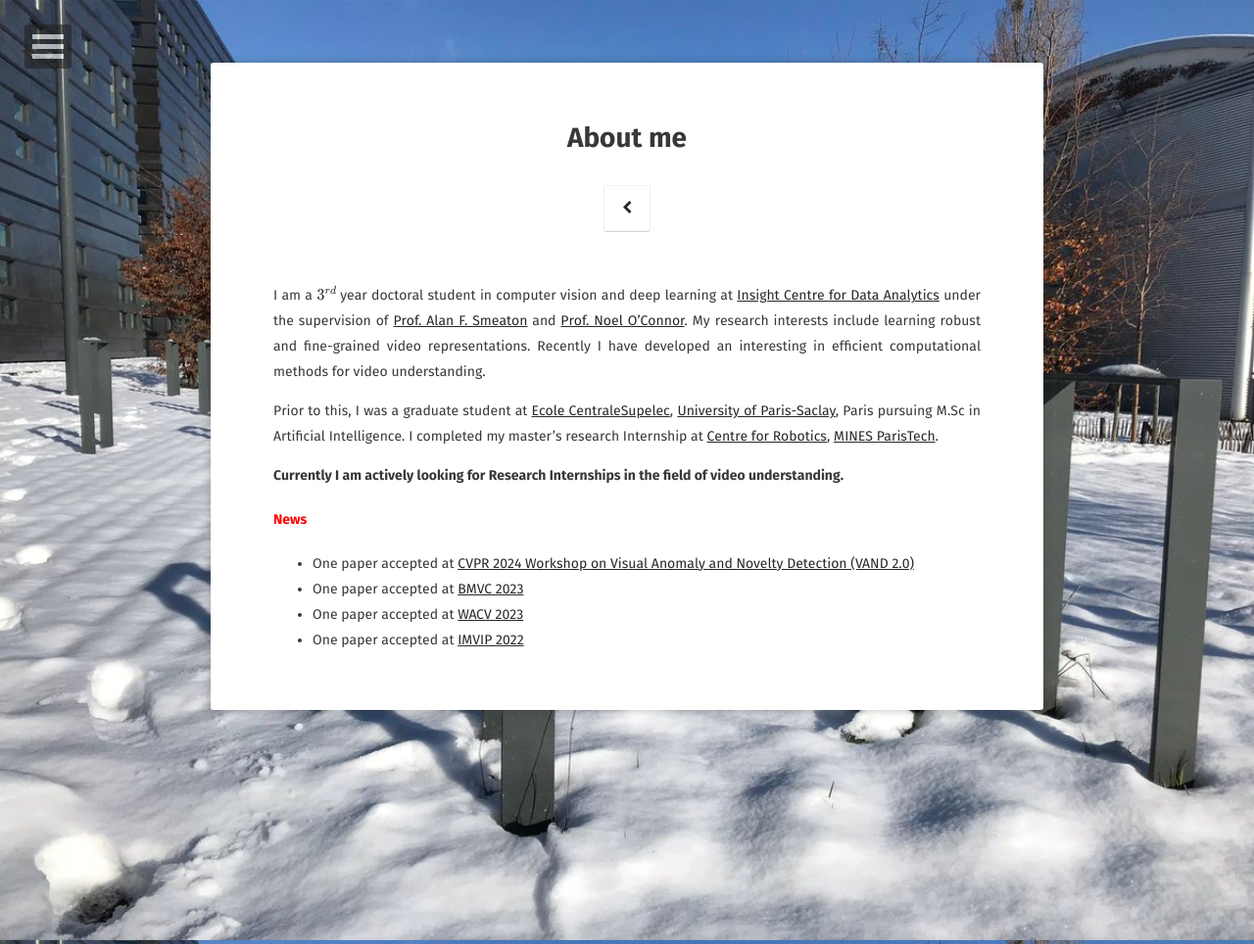
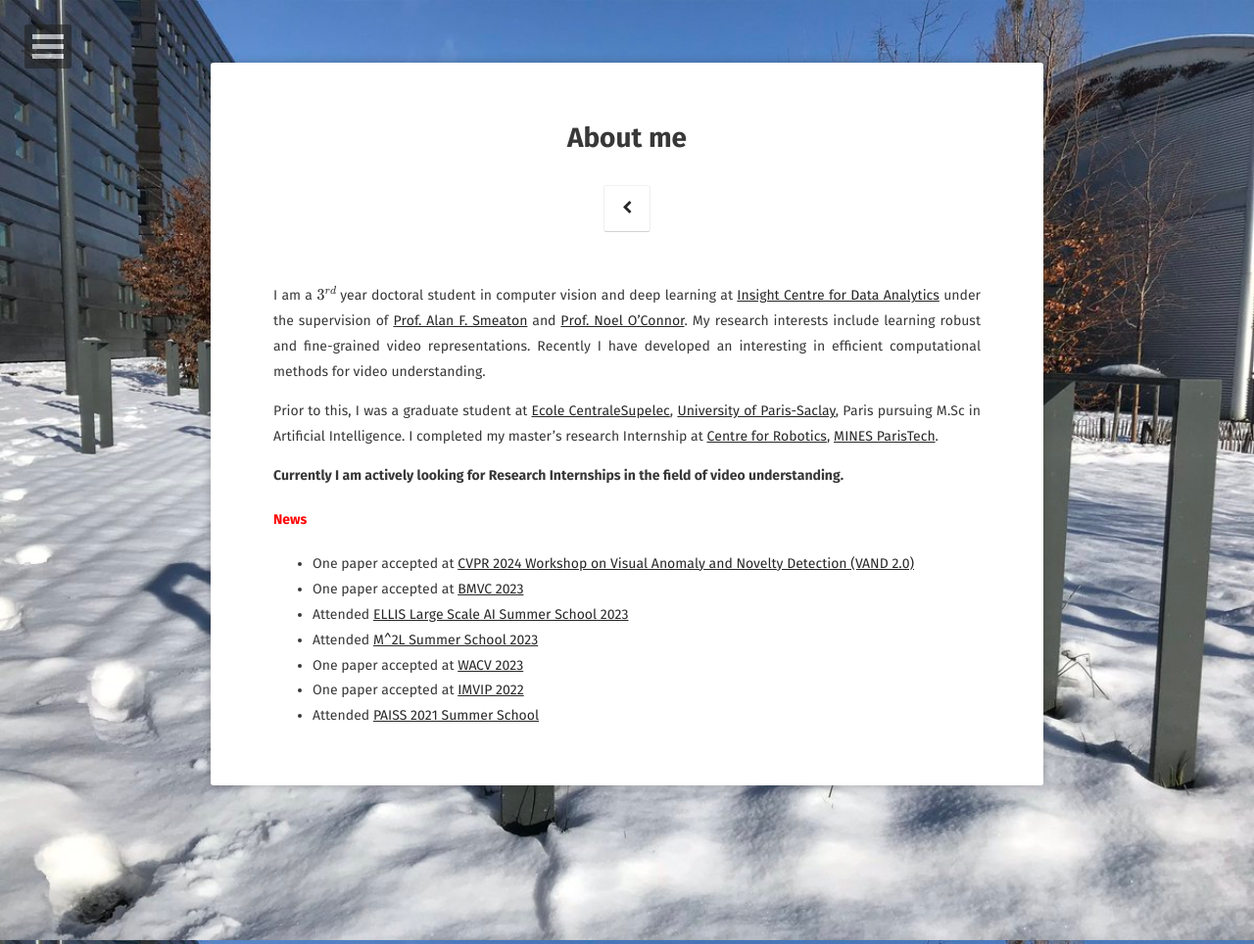
Before and after one commit to rayush7/rayush7.github.io, a Jekyll site: the page built from about/index.md, in a window 1280 px wide. Shown: the whole page at 98% size. Built offline with Jekyll 4.4.1, drawn with Linux system fonts in a browser that asks for light colours; some web fonts are replaced; formulas are drawn with MathJax 3.

Commit message:
added summer schools

```diff
--- a/about/index.md
+++ b/about/index.md
@@ -17,5 +17,8 @@ Prior to this, I was a graduate student at [Ecole CentraleSupelec](http://www.ce
 #### <span style="color:red"> News </span>
 * One paper accepted at [CVPR 2024 Workshop on Visual Anomaly and Novelty Detection (VAND 2.0) ](https://cvpr.thecvf.com/)
 * One paper accepted at [BMVC 2023](https://bmvc2023.org/)
+* Attended [ELLIS Large Scale AI Summer School 2023](https://ellis.eu/events/ellis-summer-school-on-large-scale-ai-for-research-and-industry-modena-unit)
+* Attended [M^2L Summer School 2023](https://www.m2lschool.org/past-editions/m2l-2023-greece)
 * One paper accepted at [WACV 2023](https://wacv2023.thecvf.com/)
 * One paper accepted at [IMVIP 2022](https://imvipconference.github.io/)
+* Attended [PAISS 2021 Summer School](https://project.inria.fr/paiss/)
```
